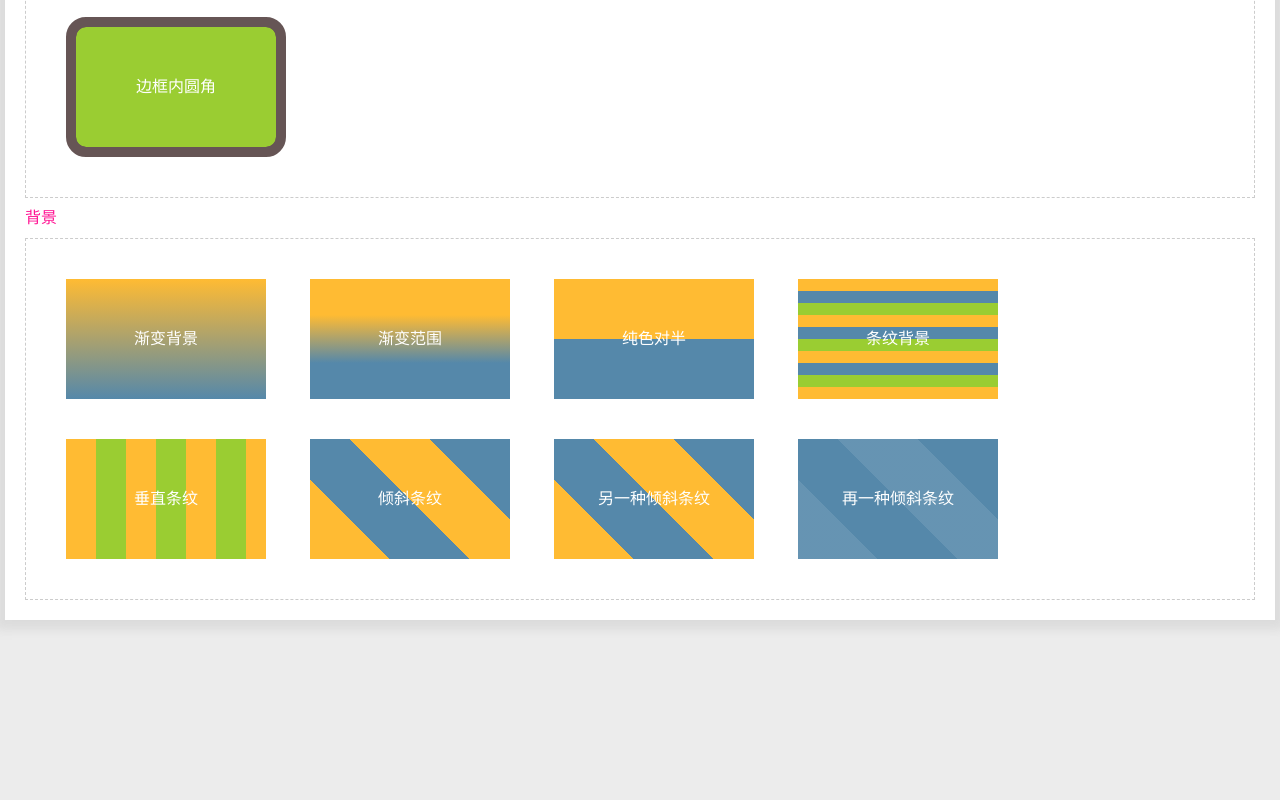
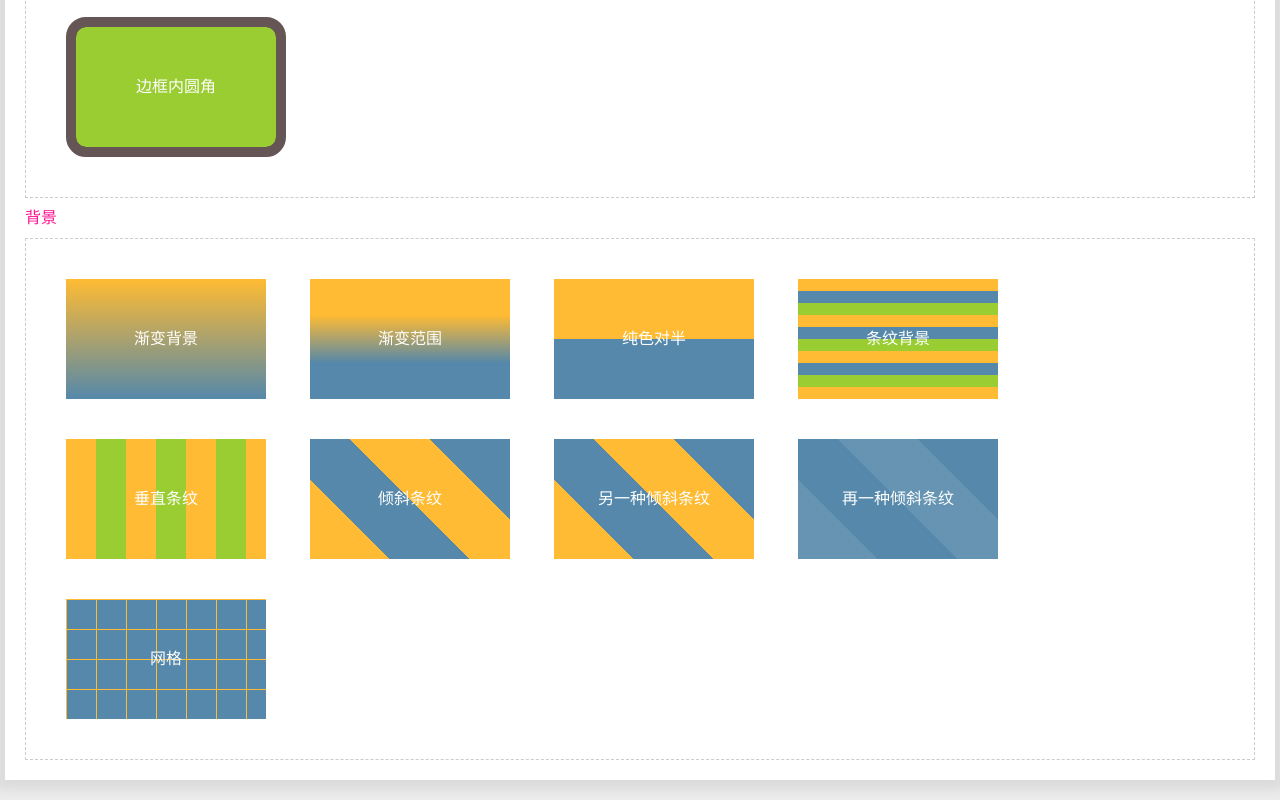
Before and after one commit to simbaHuang/css3-html, a plain HTML site: page index.htm in a window 1280 px wide. Shown: the part 880-1680 px from the top of the page. Before the commit the page ends 1520 px from the top, so only its background shows below. Drawn offline with Linux system fonts and the light colour scheme.

Commit message:
背景模块新加了几个练习

```diff
--- a/css/common.css
+++ b/css/common.css
@@ -125,3 +125,10 @@
 		hsla(0, 0%, 100%, .1) 25%,
 		transparent 0, transparent 50%);
 }
+/*网格*/
+.background-linear-grid{
+	background: #58a;
+	background-image: linear-gradient(#fb3 1px, transparent 0),
+					linear-gradient(90deg, #fb3 1px, transparent 0);
+	background-size: 30px 30px;
+}
--- a/index.htm
+++ b/index.htm
@@ -74,6 +74,8 @@
 					<div class="box background-linear-repeating">另一种倾斜条纹</div>
 
 					<div class="box background-linear-repeating-hsla">再一种倾斜条纹</div>
+
+					<div class="box background-linear-grid">网格</div>
 				</div>
 			</div>
 		</div>
```
